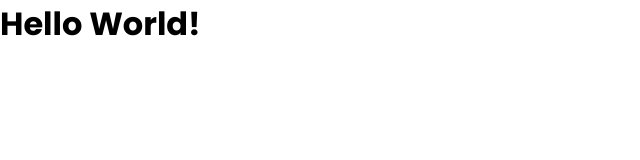
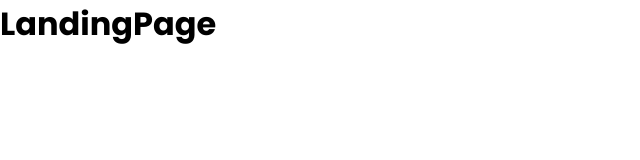
Before and after one commit to GeorgeSantana1/simples-conta-internet-banking, a React (Create React App) app: page / in a window 1280 px wide. Shown: the top 160 px of the page, without its empty margins (0-640 px from the left). Built offline with nearby package versions, Linux system fonts and the light colour scheme.

Commit message:
Route file and Landing Page created and configurated

```diff
--- a/package.json
+++ b/package.json
@@ -13,6 +13,7 @@
     "react": "^16.13.1",
     "react-dom": "^16.13.1",
     "react-icons": "^3.11.0",
+    "react-router-dom": "^5.2.0",
     "react-scripts": "3.4.3",
     "styled-components": "^5.2.0",
     "typescript": "~3.7.2"
@@ -39,6 +40,7 @@
     ]
   },
   "devDependencies": {
+    "@types/react-router-dom": "^5.1.6",
     "@types/styled-components": "^5.1.3",
     "@types/testing-library__react": "^10.2.0"
   }
--- a/src/App.tsx
+++ b/src/App.tsx
@@ -1,11 +1,12 @@
 import React from 'react'
+import Routes from './routes'
 
 import GlobalStyles from './styles/global'
 
 function App() {
   return (
     <>
-      <h1>Hello World!</h1>
+      <Routes />
 
       <GlobalStyles />
     </>
--- /dev/null
+++ b/src/pages/LandingPage/index.tsx
@@ -0,0 +1,13 @@
+import React from 'react';
+
+import { Container } from './styles';
+
+const LandingPage: React.FC = () => {
+  return (
+    <Container>
+      <h1>LandingPage</h1>
+    </Container>
+  );
+};
+
+export default LandingPage;
--- /dev/null
+++ b/src/pages/LandingPage/styles.ts
@@ -0,0 +1,5 @@
+import styled from 'styled-components';
+
+export const Container = styled.div`
+
+`;
--- /dev/null
+++ b/src/routes.tsx
@@ -0,0 +1,18 @@
+import React from 'react'
+
+import { BrowserRouter, Switch, Route } from 'react-router-dom'
+
+import LandingPage from './pages/LandingPage'
+
+const Routes: React.FC = () => {
+  return (
+    <BrowserRouter>
+      <Switch>
+        <Route path="/" component={LandingPage} />
+      </Switch>
+    </BrowserRouter>
+  )
+}
+
+
+export default Routes
```
Also changed, not shown: 1 other file (tests, documents, lock files or other folders).
